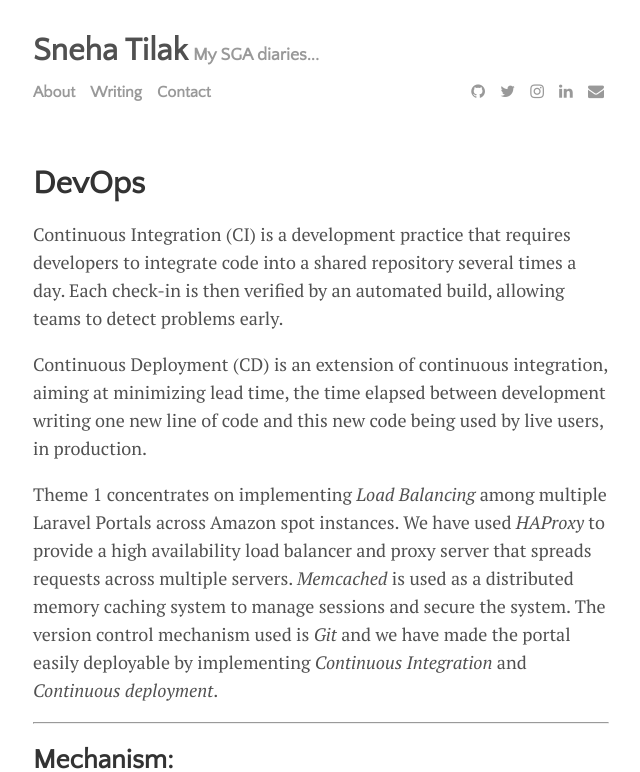
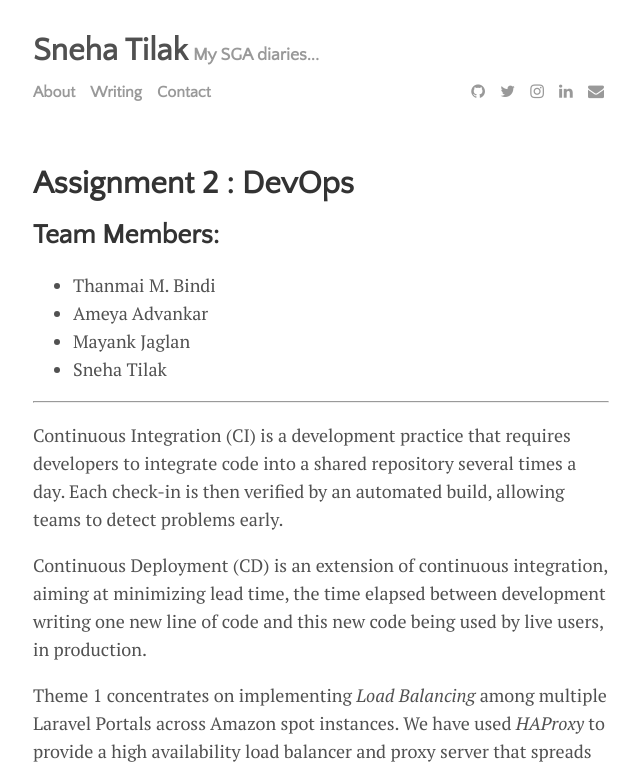
Before and after one commit to tilaks26/tilaks26.github.io, a Jekyll site: the page built from _posts/2017-02-27-Devops.md, in a window 1280 px wide and 900 px high, cut to the strip 0-772 px from the top of the window. Shown: the whole strip, without its empty margins (319-959 px from the left). Built offline with Jekyll 4.4.1, drawn with Linux system fonts in a browser that asks for light colours; nearby versions of some CDN libraries; some of the changed text lies outside the part shown.

Commit message:
Modified A2

```diff
--- a/_posts/2017-02-20-Devops.md
+++ b/_posts/2017-02-27-Devops.md
@@ -1,9 +1,17 @@
 ---
 layout: post
-title: "DevOps"
+title: "Assignment 2 : DevOps"
 categories: journal
 tags: [documentation,sample]
 ---
+
+## Team Members:
+- Thanmai M. Bindi
+- Ameya Advankar
+- Mayank Jaglan
+- Sneha Tilak
+
+***
 
 Continuous Integration (CI) is a development practice that requires developers to integrate code into a shared repository several times a day. Each check-in is then verified by an automated build, allowing teams to detect problems early.
 
```
